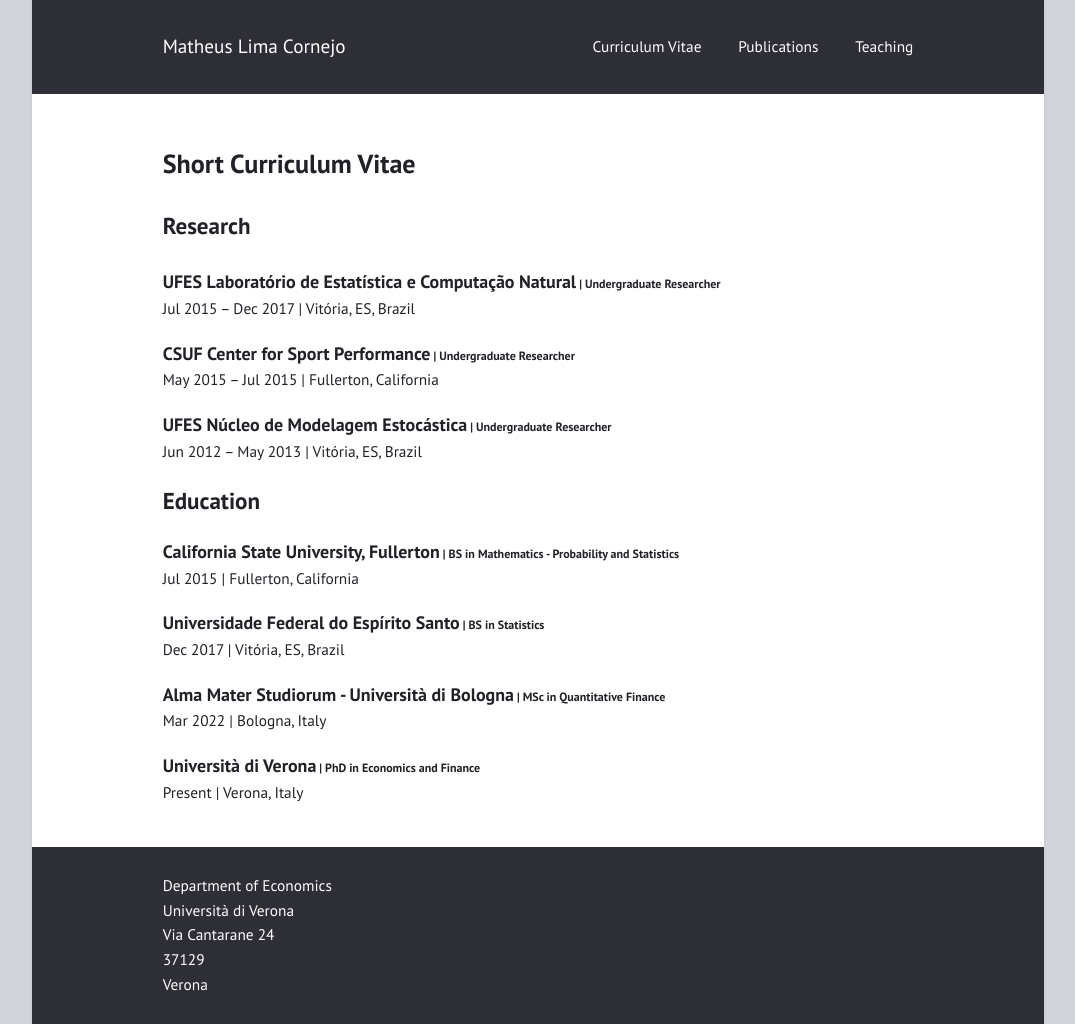
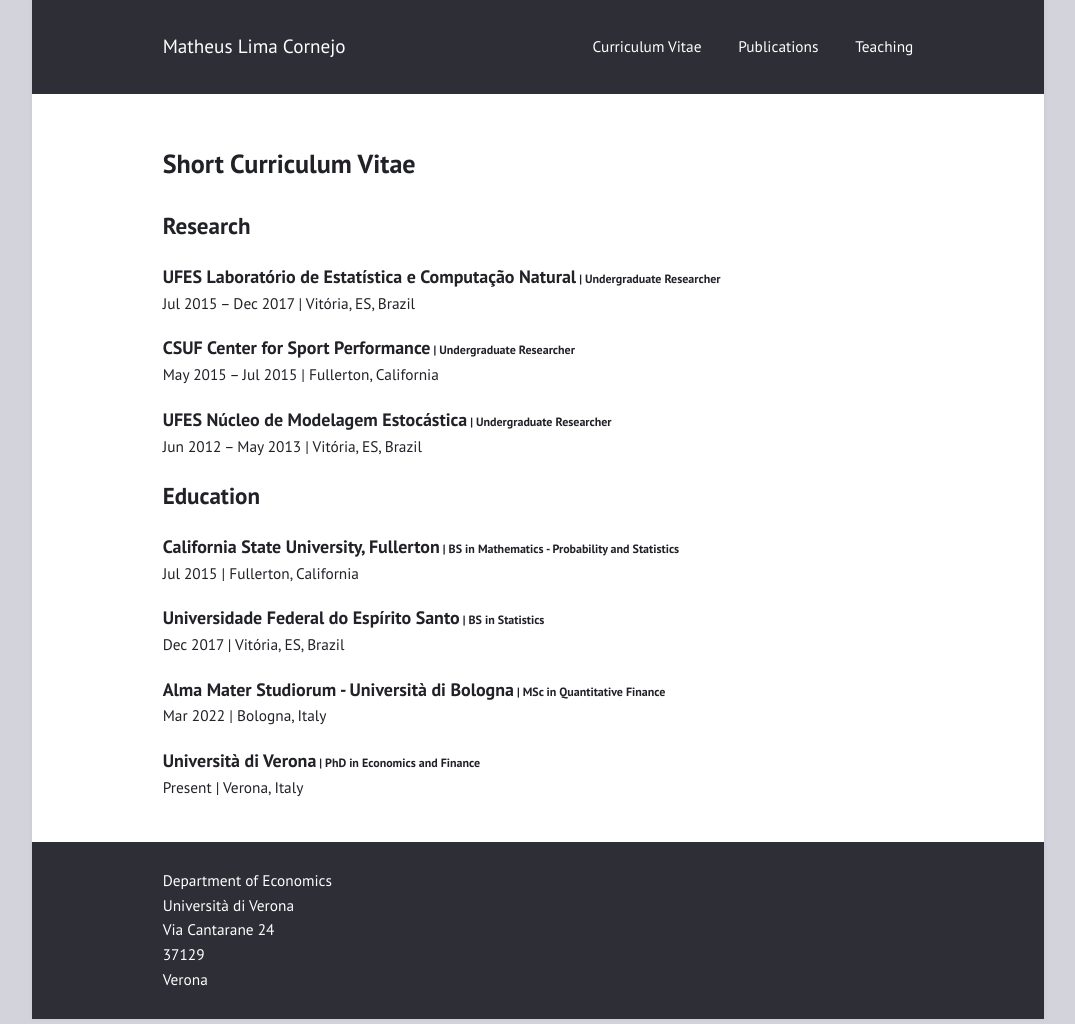
Before and after one commit to limacornejo/limacornejo.github.io, a Jekyll site: the page built from cv.md, in a window 1280 px wide. Shown: the whole page, without its empty margins (102-1177 px from the left). Built offline with Jekyll 4.4.1, drawn with Linux system fonts in a browser that asks for light colours.

Commit message:
Update cv.md

```diff
--- a/cv.md
+++ b/cv.md
@@ -5,9 +5,8 @@
 
 <header><h1>Short Curriculum Vitae</h1></header>
 
-<header style="margin-bottom:0.05;"><h2 style="margin-bottom:0;">Research</h2></header>
+<header style="margin-bottom:0;"><h2 style="margin-bottom:0;">Research</h2></header>
 
-<div>
 <p style="margin-bottom:0;"><h3 style="margin-bottom:0;">UFES Laboratório de Estatística e Computação Natural<small style="font-size:12px;"> | Undergraduate Researcher </small></h3>
    Jul 2015 – Dec 2017 | Vitória, ES, Brazil
 </p>
@@ -19,7 +18,6 @@
 <p style="margin-bottom:0;"><h3 style="margin-bottom:0;">UFES Núcleo de Modelagem Estocástica<small style="font-size:12px;"> | Undergraduate Researcher </small></h3>
     Jun 2012 – May 2013 | Vitória, ES, Brazil
 </p>
-</div>
 
 
 <header style="margin-bottom:0;"><h2 style="margin-bottom:0;">Education</h2></header>
```
